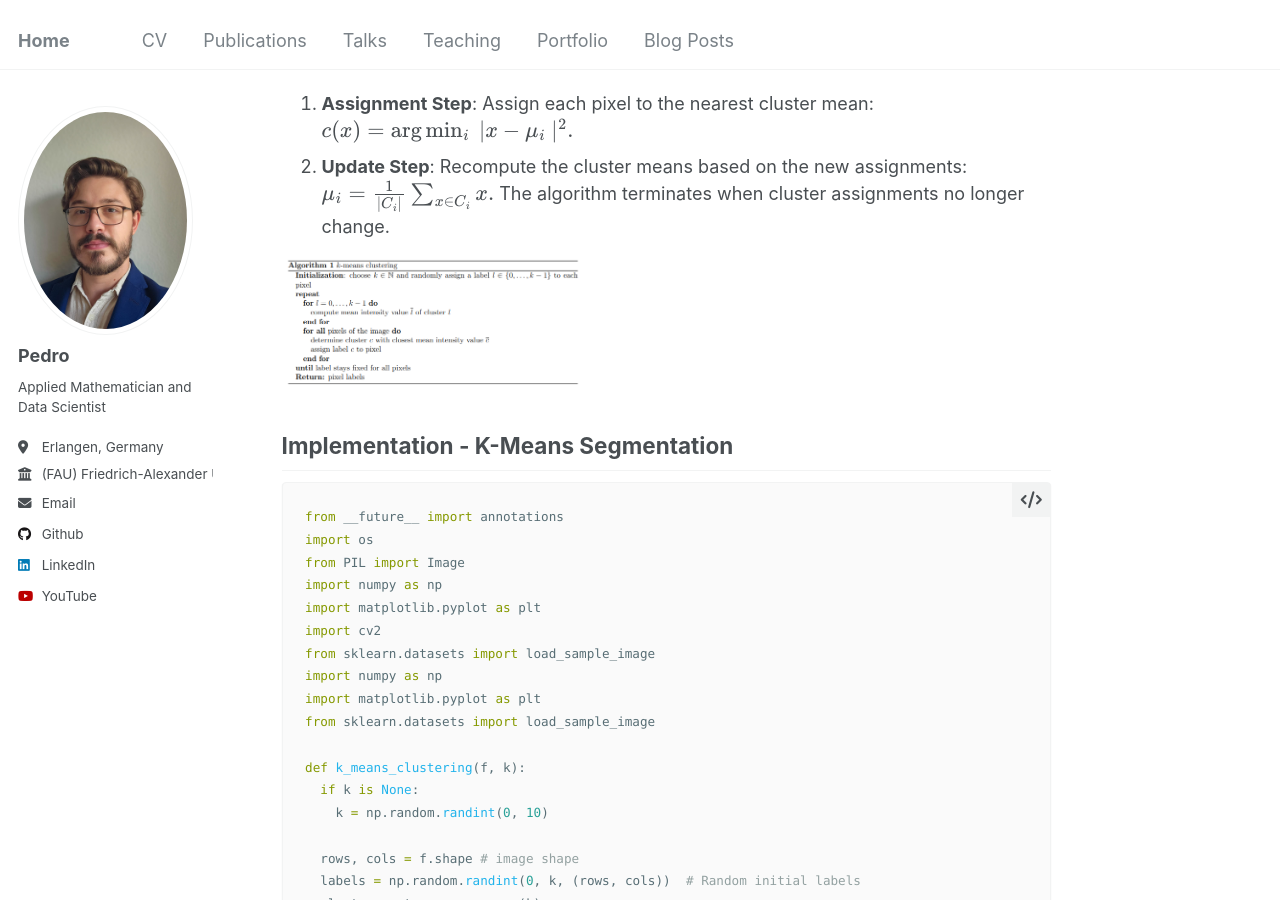
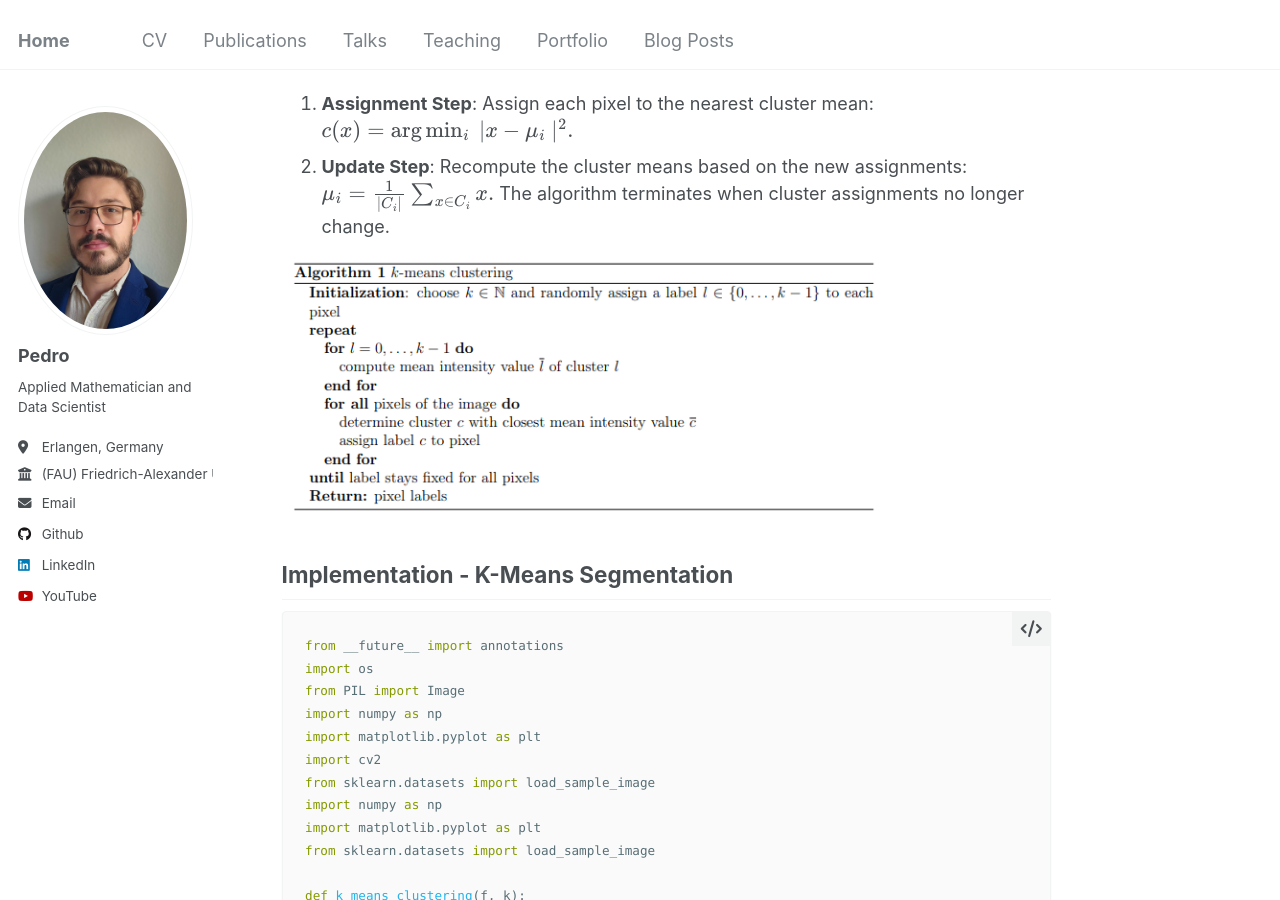
Before and after one commit to pedroblossbraga/pedroblossbraga.github.io, a Jekyll site: the page built from _posts/2025-01-24-blog-post-1.md, in a window 1280 px wide and 900 px high, scrolled down 965 px. Built offline with Jekyll 4.4.1, drawn with Linux system fonts in a browser that asks for light colours.

Commit message:
Update 2025-01-24-blog-post-1.md

```diff
--- a/_posts/2025-01-24-blog-post-1.md
+++ b/_posts/2025-01-24-blog-post-1.md
@@ -41,7 +41,7 @@ The algorithm alternates between two steps:
    $$
 The algorithm terminates when cluster assignments no longer change.
 
-<img src="/images/kmeans_algo.png" width="300" height="300" />
+<img src="/images/kmeans_algo.png" width="600" height="600" />
 
 
 ## Implementation - K-Means Segmentation
```
